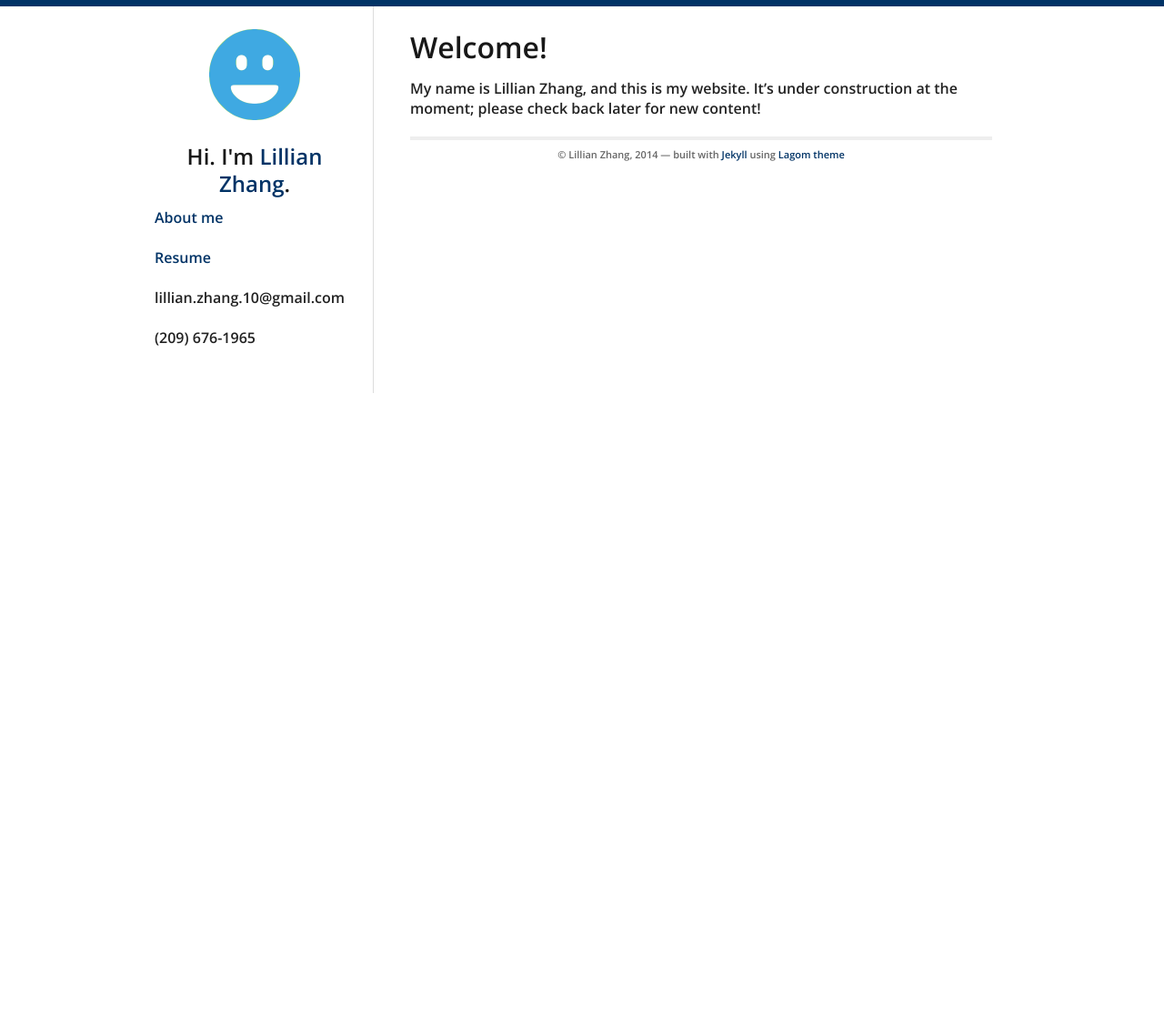
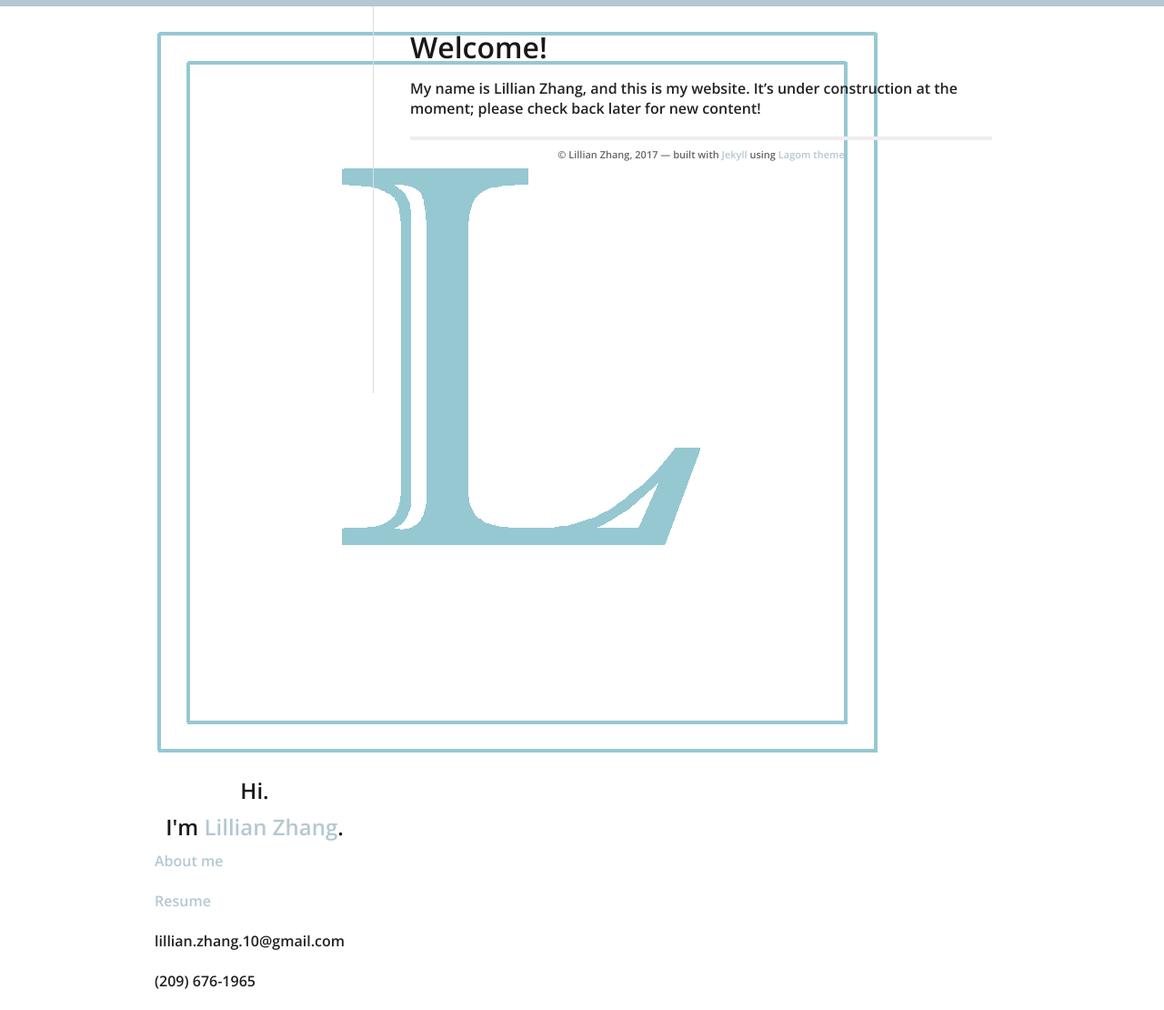
Before and after one commit to lillianzhang10/lillianzhang10.github.io-v1, a Jekyll site: the page built from index.md, in a window 1280 px wide. Shown: the whole page at 91% size. Built offline with Jekyll 4.4.1, drawn with Linux system fonts in a browser that asks for light colours; nearby versions of some CDN libraries; our own code applies the rules of GitHub Pages for plain Markdown files; before the commit the page ends 907 px from its top, so only the background shows below that.

Commit message:
Updated logo and colors

```diff
--- a/_data/theme.yml
+++ b/_data/theme.yml
@@ -1,7 +1,7 @@
 # Theme customization - please change from the defaults!
 
 # Color for top bar, links, etc
-highlight_color: '#003366'
+highlight_color: '#B4C8D2'
 
 # Profile links on the left sidebar, leave blank to ignore
 social:
--- a/_includes/footer.html
+++ b/_includes/footer.html
@@ -7,6 +7,6 @@
   {% endif %}
 
   <p>
-    © {{ site.data.theme.name }}, 2014 &mdash; built with <a href="http://jekyllrb.com/">Jekyll</a> using <a href="https://github.com/swanson/lagom">Lagom theme</a>
+    © {{ site.data.theme.name }}, 2017 &mdash; built with <a href="http://jekyllrb.com/">Jekyll</a> using <a href="https://github.com/swanson/lagom">Lagom theme</a>
   </p>
 </div>
--- a/_includes/sidebar.html
+++ b/_includes/sidebar.html
@@ -7,7 +7,9 @@
     <img src="/logo.png" id="logo" alt="Blog logo"/>
     {% endif %}
   </a>
-  <h2>Hi. I'm <a href="/">{{ site.data.theme.name }}</a>.</h2>
+
+  <h2>Hi.</h2>
+  <h2>I'm <a href="/">{{ site.data.theme.name }}</a>.</h2>
 
   <div id="links">
     <p> <a href="about.html">About me</a> </p>
```
Also changed, not shown: favicon.png, logo.png.
